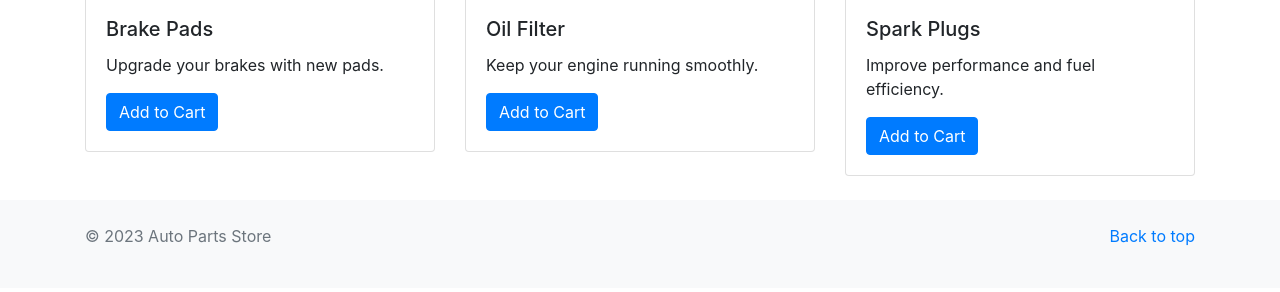
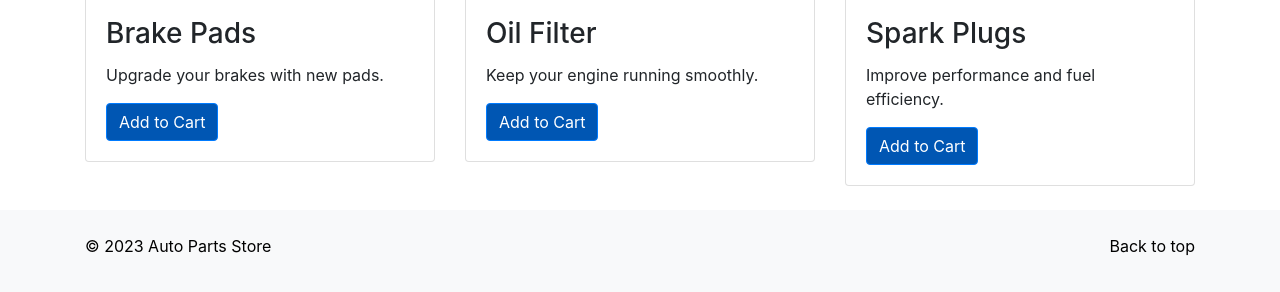
Before and after one commit to danishSEdemo/amazon-automobile-parts-fixed, a plain HTML site: page index.html in a window 1280 px wide. Shown: the part 258-550 px from the top of the page. Drawn offline with nearby package versions, Linux system fonts and the light colour scheme.

Commit message:
Second Commit

```diff
--- a/index.html
+++ b/index.html
@@ -47,9 +47,9 @@
     <div class="card">
       <img class="card-img-top" src="brake-pads.jpg"  alt="Brake pads">
       <div class="card-body">
-        <h5 class="card-title">Brake Pads</h5>
+        <h3 class="card-title">Brake Pads</h5>
         <p class="card-text">Upgrade your brakes with new pads.</p>
-        <a href="#" class="btn btn-primary">Add to Cart</a>
+        <a href="#" class="btn btn-primary" style="background-color: #0056b3;">Add to Cart</a>
       </div>
     </div>
   </div>
@@ -58,9 +58,9 @@
     <div class="card">
       <img class="card-img-top" src="oil-filter.jpg"    alt="Oil Filter">
       <div class="card-body">
-        <h5 class="card-title">Oil Filter</h5>
+        <h3 class="card-title">Oil Filter</h5>
         <p class="card-text">Keep your engine running smoothly.</p>
-        <a href="#" class="btn btn-primary">Add to Cart</a>
+        <a href="#" class="btn btn-primary" style="background-color: #0056b3;">Add to Cart</a>
       </div>
     </div>
   </div>
@@ -69,9 +69,9 @@
     <div class="card">
       <img class="card-img-top" src="spark-plugs.jpg" alt="Spark Plugs">
       <div class="card-body">
-        <h5 class="card-title">Spark Plugs</h5>
+        <h3 class="card-title">Spark Plugs</h5>
         <p class="card-text">Improve performance and fuel efficiency.</p>
-        <a href="#" class="btn btn-primary">Add to Cart</a>
+        <a href="#" class="btn btn-primary" style="background-color: #0056b3;">Add to Cart</a>
       </div>
     </div>
   </div>
@@ -82,9 +82,9 @@
 <footer class="bg-light text-muted py-4">
 <div class="container">
 <p class="float-right">
-<a href="#">Back to top</a>
+<a href="#" style="color: black;">Back to top</a>
 </p>
-<p>&copy; 2023 Auto Parts Store</p>
+<p style="color: black">&copy; 2023 Auto Parts Store</p>
 </div>
 </footer>
 
```
